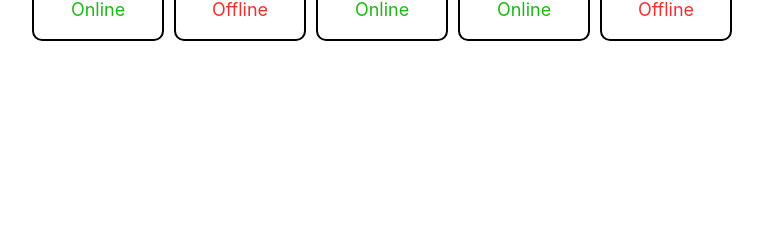
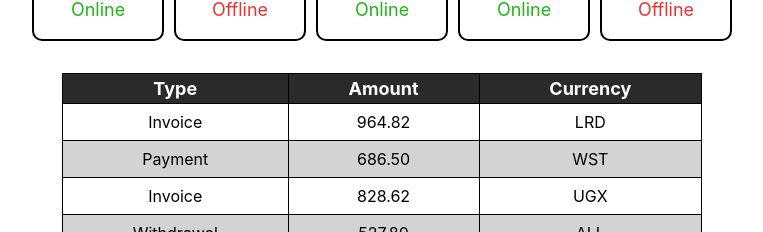
Before and after one commit to SkliarovskaAnastasiia/goit-react-hw-01, a React (Vite) app: page / in a window 1280 px wide. Shown: the part 568-800 px from the top of the page, without its empty margins (258-1021 px from the left). Built offline with nearby package versions, Linux system fonts and the light colour scheme.

Commit message:
add transaction history

```diff
--- a/src/App.jsx
+++ b/src/App.jsx
@@ -2,6 +2,8 @@
 import userData from './components/profile/userData.json';
 import FriendList from './components/friendList/FriendList.jsx';
 import friendsData from './components/friendList/friendsData.json';
+import TransactionHistory from './components/transactionHistory/transactionHistory.jsx';
+import transactions from './components/transactionHistory/transactions.json';
 
 export default function App() {
   return (
@@ -15,6 +17,8 @@
       />
 
       <FriendList friends={friendsData} />
+
+      <TransactionHistory items={transactions} />
     </>
   );
 }
--- /dev/null
+++ b/src/components/transactionHistory/transactionHistory.jsx
@@ -0,0 +1,27 @@
+import css from './transactionHistory.module.css';
+
+export default function TransactionHistory({ items }) {
+  return (
+    <table className={css.table}>
+      <thead>
+        <tr>
+          <th className={css.tableTh}>Type</th>
+          <th className={css.tableTh}>Amount</th>
+          <th className={css.tableTh}>Currency</th>
+        </tr>
+      </thead>
+
+      <tbody>
+        {items.map(({ id, type, amount, currency }) => {
+          return (
+            <tr key={id} className={css.tableItem}>
+              <td className={css.tableTd}>{type}</td>
+              <td className={css.tableTd}>{amount}</td>
+              <td className={css.tableTd}>{currency}</td>
+            </tr>
+          );
+        })}
+      </tbody>
+    </table>
+  );
+}
--- /dev/null
+++ b/src/components/transactionHistory/transactionHistory.module.css
@@ -0,0 +1,31 @@
+.table {
+  width: 640px;
+  margin: 0 auto;
+}
+
+.table,
+.tableTh,
+.tableTd {
+  border: 1px solid #000;
+  border-collapse: collapse;
+}
+
+.tableTh {
+  background-color: #2a2a2a;
+  color: #fff;
+  font-size: 18px;
+}
+
+.tableTd {
+  text-align: center;
+  color: #000;
+  padding: 6px 0;
+}
+
+.tableTd:first-child {
+  text-transform: capitalize;
+}
+
+.tableItem:nth-child(even) {
+  background-color: #d3d3d3;
+}
--- /dev/null
+++ b/src/components/transactionHistory/transactions.json
@@ -0,0 +1,56 @@
+[
+  {
+    "id": "1e0700a2-5183-4291-85cc-2065a036a683",
+    "type": "invoice",
+    "amount": "964.82",
+    "currency": "LRD"
+  },
+  {
+    "id": "a30f821b-4d25-4ff0-abdd-e340b3f0dd2b",
+    "type": "payment",
+    "amount": "686.50",
+    "currency": "WST"
+  },
+  {
+    "id": "44dca67a-8e5a-4798-bf8e-b15efd4e1abd",
+    "type": "invoice",
+    "amount": "828.62",
+    "currency": "UGX"
+  },
+  {
+    "id": "ea8ed3dc-2b68-4a53-905a-53ecb0adef33",
+    "type": "withdrawal",
+    "amount": "527.80",
+    "currency": "ALL"
+  },
+  {
+    "id": "63ca02f9-d637-46b5-9237-f3b24425e029",
+    "type": "payment",
+    "amount": "862.44",
+    "currency": "AUD"
+  },
+  {
+    "id": "ed0263e8-59a5-4bf1-87e0-2bb88e53dc34",
+    "type": "withdrawal",
+    "amount": "907.00",
+    "currency": "GEL"
+  },
+  {
+    "id": "4eaab41b-b967-40ac-82ed-85fc66f646f1",
+    "type": "deposit",
+    "amount": "103.10",
+    "currency": "BWP"
+  },
+  {
+    "id": "9648a350-8469-42d5-8bf3-18090de5fe67",
+    "type": "withdrawal",
+    "amount": "322.32",
+    "currency": "MRO"
+  },
+  {
+    "id": "9c5c25fb-1a95-4b2f-8d1f-4c4426d677cc",
+    "type": "invoice",
+    "amount": "14.79",
+    "currency": "PYG"
+  }
+]
```
